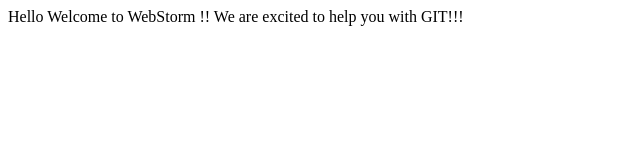
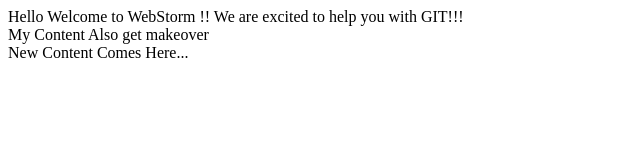
Before and after one commit to ishantoberoi/GitPractice, a plain HTML site: page index.html in a window 1280 px wide. Shown: the whole page, without its empty margins (0-640 px from the left). Drawn offline with Linux system fonts and the light colour scheme.

Commit message:
modifying applied

```diff
--- a/index.html
+++ b/index.html
@@ -1,8 +1,12 @@
 <!Doctype html>
 <html>
-    <head></head>
+    <head>
+        <title>Added Title to the file</title>
+    </head>
     <body>
         Hello Welcome to WebStorm !!
         We are excited to help you with GIT!!!
+        <div>My Content Also get makeover</div>
+    <div>New Content Comes Here...</div>
     </body>
 </html>
```
